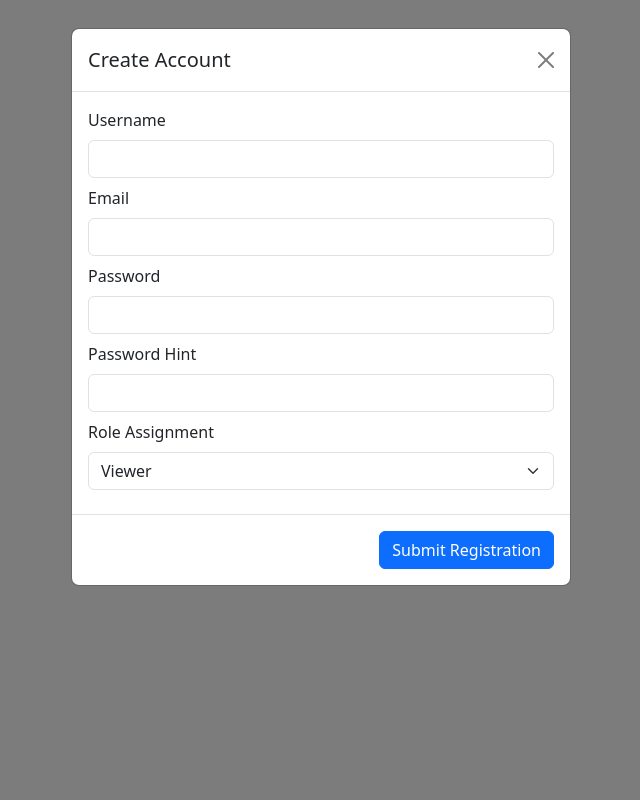
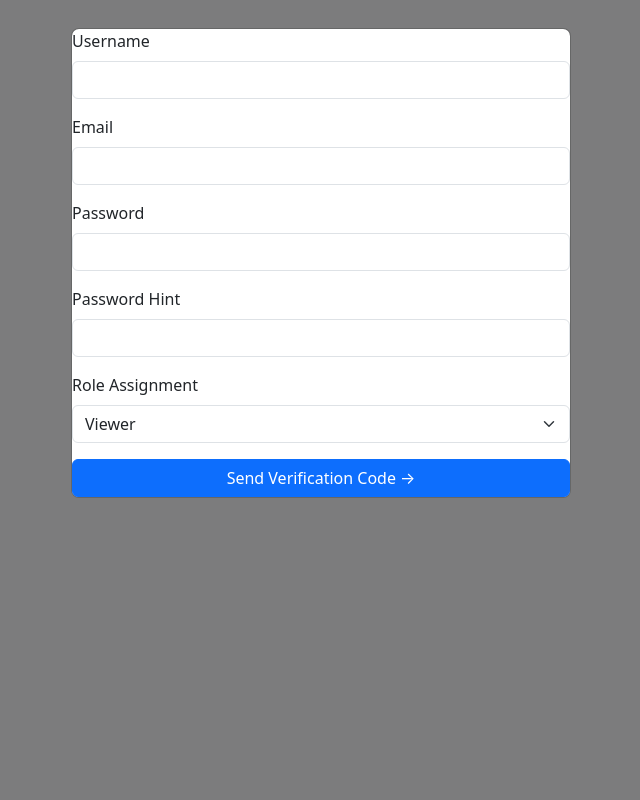
Before and after one commit to Keenas-sash/Campus-Hardware-System, a Flask app: page / in a window 1280 px wide, after a click on "Register". Shown: the whole page, without its empty margins (319-959 px from the left). Run offline with Flask 3, Linux system fonts and the light colour scheme.

Commit message:
Update login.html

```diff
--- a/templates/login.html
+++ b/templates/login.html
@@ -51,44 +51,34 @@
 <div class="modal fade" id="registerModal" tabindex="-1">
   <div class="modal-dialog">
     <div class="modal-content">
+   <!-- Inside login.html Modal Form -->
 <form action="/register" method="POST">
-        <div class="modal-header">
-          <h5 class="modal-title">Create Account</h5>
-          <button type="button" class="btn-close" data-bs-dismiss="modal"></button>
+    <div class="mb-3">
+        <label class="form-label">Username</label>
+        <input type="text" name="username" class="form-control" required>
     </div>
-        <div class="modal-body">
-          <div class="mb-2">
-            <label class="form-label">Username</label>
-            <input type="text" name="username" class="form-control" maxlength="20" required>
+    <div class="mb-3">
+        <label class="form-label">Email</label>
+        <input type="email" name="email" class="form-control" required>
     </div>
-          <div class="mb-2">
-            <label class="form-label">Email</label>
-            <input type="email" name="email" class="form-control" maxlength="50" required>
+    <div class="mb-3">
+        <label class="form-label">Password</label>
+        <input type="password" name="password" class="form-control" required>
     </div>
-          <div class="mb-2">
-            <label class="form-label">Password</label>
-            <input type="password" name="password" class="form-control" maxlength="20" required>
+    <div class="mb-3">
+        <label class="form-label">Password Hint</label>
+        <input type="text" name="hint" class="form-control" required>
     </div>
-          <div class="mb-2">
-            <label class="form-label">Password Hint</label>
-            <input type="text" name="hint" class="form-control" maxlength="100">
-          </div>
-          <div class="mb-2">
+    <div class="mb-3">
         <label class="form-label">Role Assignment</label>
         <select name="role" class="form-select">
-                <option value="VIEWER">Viewer</option>
+            <option value="VIEWER" selected>Viewer</option>
             <option value="INVENTORY_SPECIALIST">Inventory Specialist</option>
             <option value="ADMIN">Admin</option>
         </select>
     </div>
-        </div>
-        <div class="modal-footer">
-          <button type="submit" class="btn btn-primary">Submit Registration</button>
-        </div>
+    <button type="submit" class="btn btn-primary w-100">Send Verification Code &rarr;</button>
 </form>
-    </div>
-  </div>
-</div>
 
 <!-- Reset Password Modal -->
 <div class="modal fade" id="resetModal" tabindex="-1">
```
Lines whose indentation alone changed are shown as unchanged.
